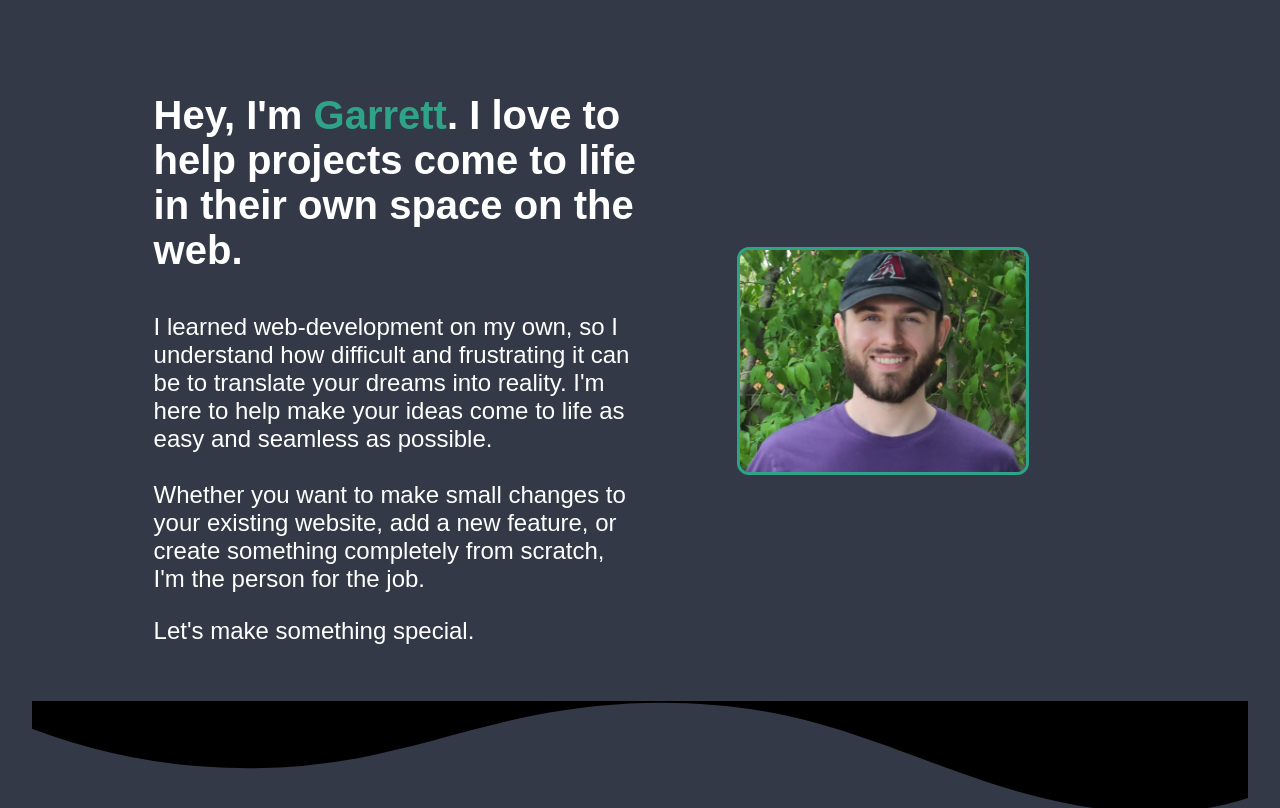
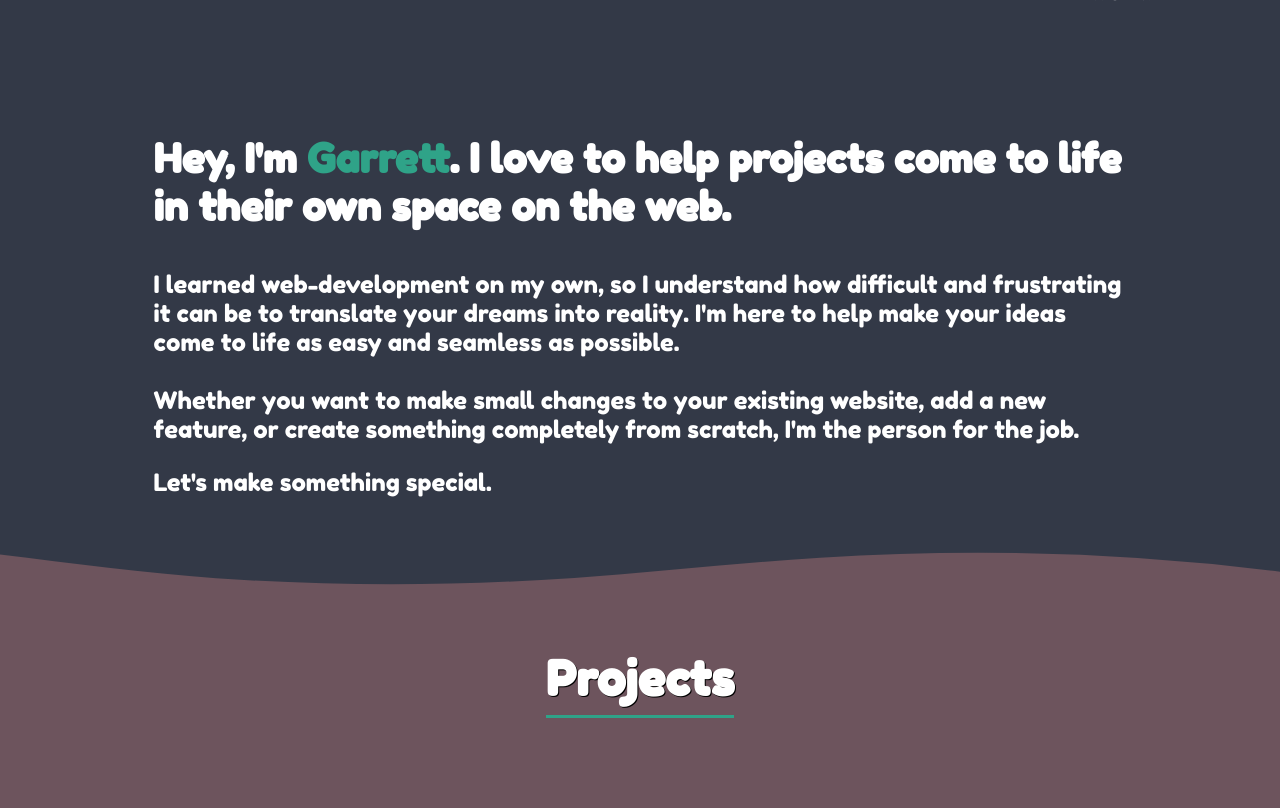
Before and after one commit to FrisianCA/portfolio, a plain HTML site: page index.html in a window 1280 px wide. Shown: the part 1336-2144 px from the top of the page. Drawn offline with Linux system fonts and the light colour scheme.

Commit message:
Font change, content in about changed, playing around with flex

```diff
--- a/css/style.css
+++ b/css/style.css
@@ -1,3 +1,6 @@
+/* Fonts */
+@import url('https://fonts.googleapis.com/css2?family=Fredoka+One&display=swap');
+
 /* Main Styling */
 
 :root {
@@ -47,7 +50,9 @@ html {
     margin: 0;
     padding: 0;
     color: var(--white);
-    font-family: alaska, sans-serif;
+    /* font-family: alaska, sans-serif;
+     */
+    font-family: 'Fredoka One', cursive;
     scroll-behavior: smooth;
 }
 
@@ -71,7 +76,7 @@ header {
     position: fixed;
     background-color: var(--bg-header);
     width: 100vw;
-
+    z-index: 999;
     display: grid;
     grid-template-columns: 1fr auto minmax(600px, 3fr) 1fr;
 }
@@ -245,7 +250,7 @@ span {
 
     padding: 0.5rem;
 
-    border: 2px solid var(--grey);
+    border: 4px solid var(--grey);
     border-radius: 12px;
 
     transition: 250ms ease-in-out;
@@ -286,10 +291,11 @@ span {
     display: flex;
     flex-wrap: wrap;
     max-width: 80%;
+    gap: 2em;
 }
 
 .about-content {
-    flex-basis: 50%;
+    flex-basis: 100%;
 }
 
 .about-content-image {
@@ -297,6 +303,7 @@ span {
     display: flex;
     justify-content: center;
     align-items: center;
+    display: none;
 }
 
 .about-content>p {
@@ -304,7 +311,7 @@ span {
 }
 
 .me-image {
-    max-width: 60%;
+    max-width: 100%;
     border: 3px solid var(--teal);
     border-radius: 12px;
     margin: 0 auto;
@@ -405,7 +412,7 @@ footer>p {
 }
 
 /* s2 curve */
-.custom-shape-divider-bottom-1646026812 {
+.custom-shape-divider-bottom-1646026865 {
     position: absolute;
     bottom: 0;
     left: 0;
@@ -415,14 +422,14 @@ footer>p {
     transform: rotate(180deg);
 }
 
-.custom-shape-divider-bottom-1646026812 svg {
+.custom-shape-divider-bottom-1646026865 svg {
     position: relative;
     display: block;
-    width: calc(100% + 1.3px);
+    width: calc(134% + 1.3px);
     height: 58px;
 }
 
-.custom-shape-divider-bottom-1646026812 .shape-fill {
+.custom-shape-divider-bottom-1646026865 .shape-fill {
     fill: #6D545D;
 }
 
```
